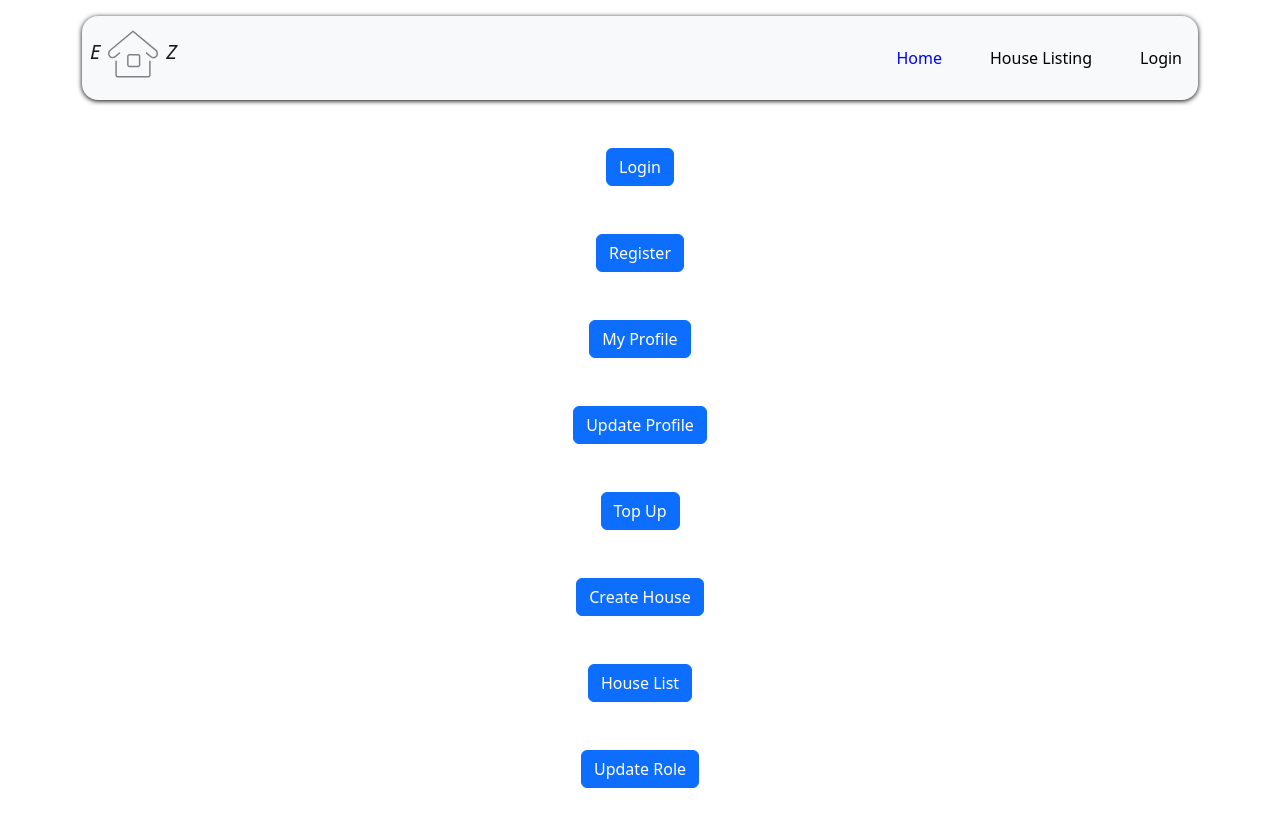
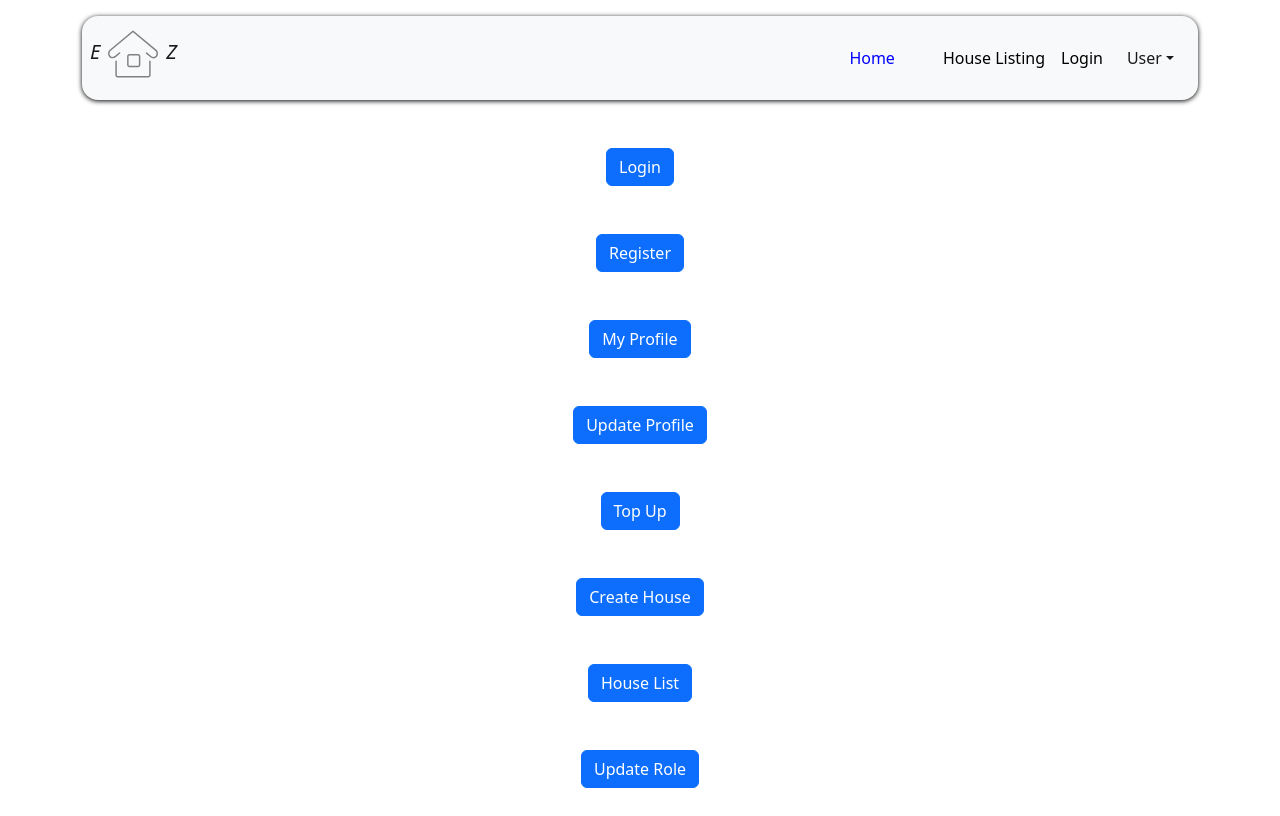
Before and after one commit to nviilways/ez-house-fe, a React (Create React App) app: page / in a window 1280 px wide. Built offline with nearby package versions, Linux system fonts and the light colour scheme.

Commit message:
refactor: navbar

```diff
--- a/src/assets/icon/Favicon/index.tsx
+++ b/src/assets/icon/Favicon/index.tsx
@@ -11,7 +11,7 @@ function Favicon(props: IconProps) {
       width="800px"
       height="800px"
       viewBox="0 0 34 32"
-      enable-background="new 0 0 34 32"
+      enableBackground="new 0 0 34 32"
       xmlSpace="preserve"
     >
       <g>
--- a/src/component/NavBar/index.tsx
+++ b/src/component/NavBar/index.tsx
@@ -41,7 +41,7 @@ function NavBar() {
             <li className="nav-item me-5">
               <NavLink to="/">Home</NavLink>
             </li>
-            <li className="nav-item me-5">
+            <li className="nav-item me-3">
               <NavLink to="/houses">House Listing</NavLink>
             </li>
             <li className="nav-item me-3">
@@ -51,12 +51,38 @@ function NavBar() {
               >
                 Login
               </NavLink>
+            </li>
+            <li className="nav-item me-3 dropdown">
               <NavLink
-                className={`${cookies.token !== undefined ? "" : "d-none"}`}
-                to="/logout" onClick={handleLogout}
+                className="nav-link dropdown-toggle"
+                to="#"
+                role="button"
+                data-bs-toggle="dropdown"
+                aria-expanded="false"
               >
-                Logout
+                User
               </NavLink>
+              <ul className="dropdown-menu">
+                <li>
+                  <NavLink className="dropdown-item" to="/my-profile">
+                    My Profile
+                  </NavLink>
+                </li>
+                <li>
+                  <hr className="dropdown-divider" />
+                </li>
+                <li>
+                  <NavLink
+                    className={`dropdown-item ${
+                      cookies.token !== undefined ? "" : "d-none"
+                    }`}
+                    to="/logout"
+                    onClick={handleLogout}
+                  >
+                    Logout
+                  </NavLink>
+                </li>
+              </ul>
             </li>
           </ul>
         </div>
--- a/src/component/NavBar/navbar.scss
+++ b/src/component/NavBar/navbar.scss
@@ -11,6 +11,10 @@
     border-top-left-radius: 1rem;
 }
 
+.navbar-nav {
+    align-items: center;
+}
+
 .active {
     color: blue;
 }
```
